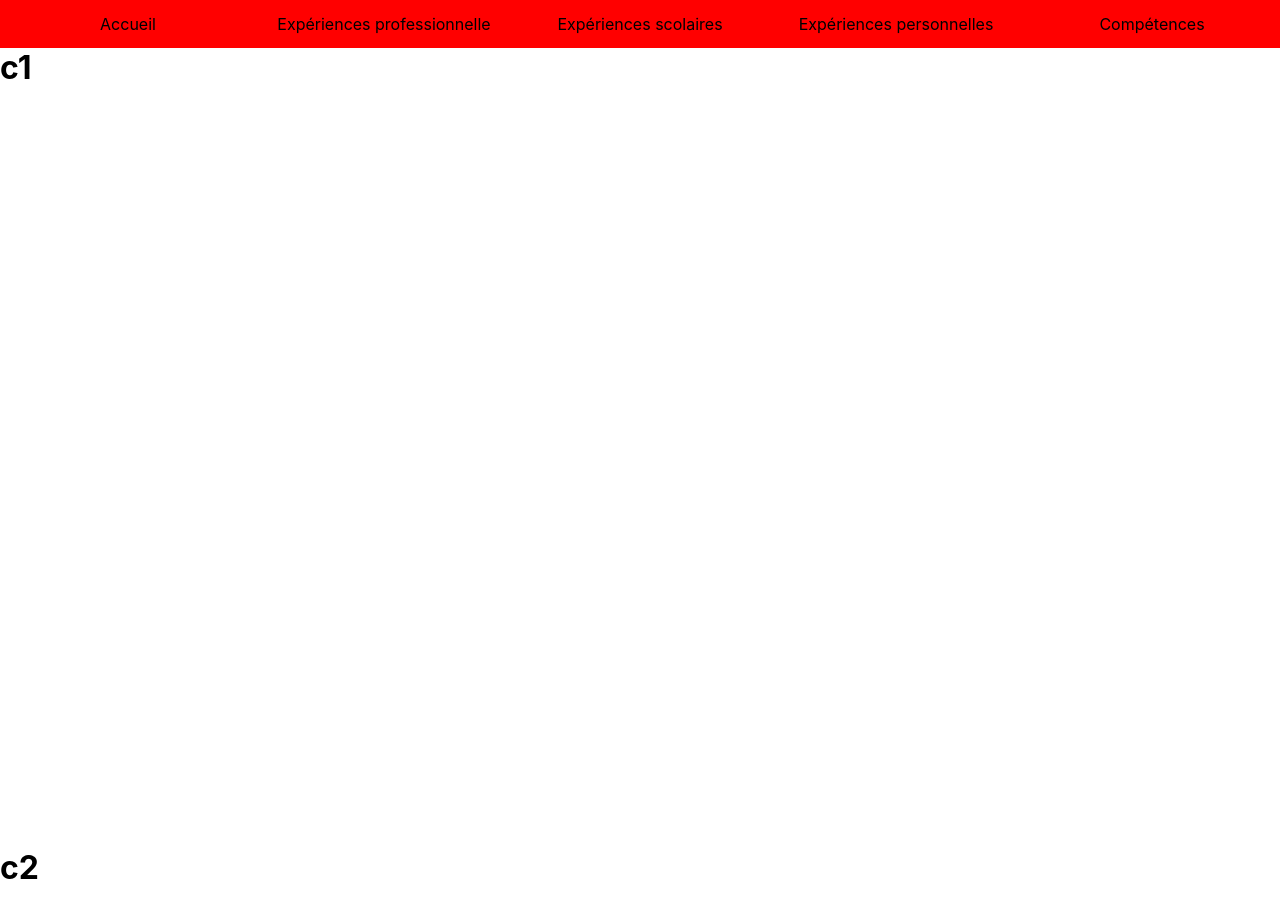
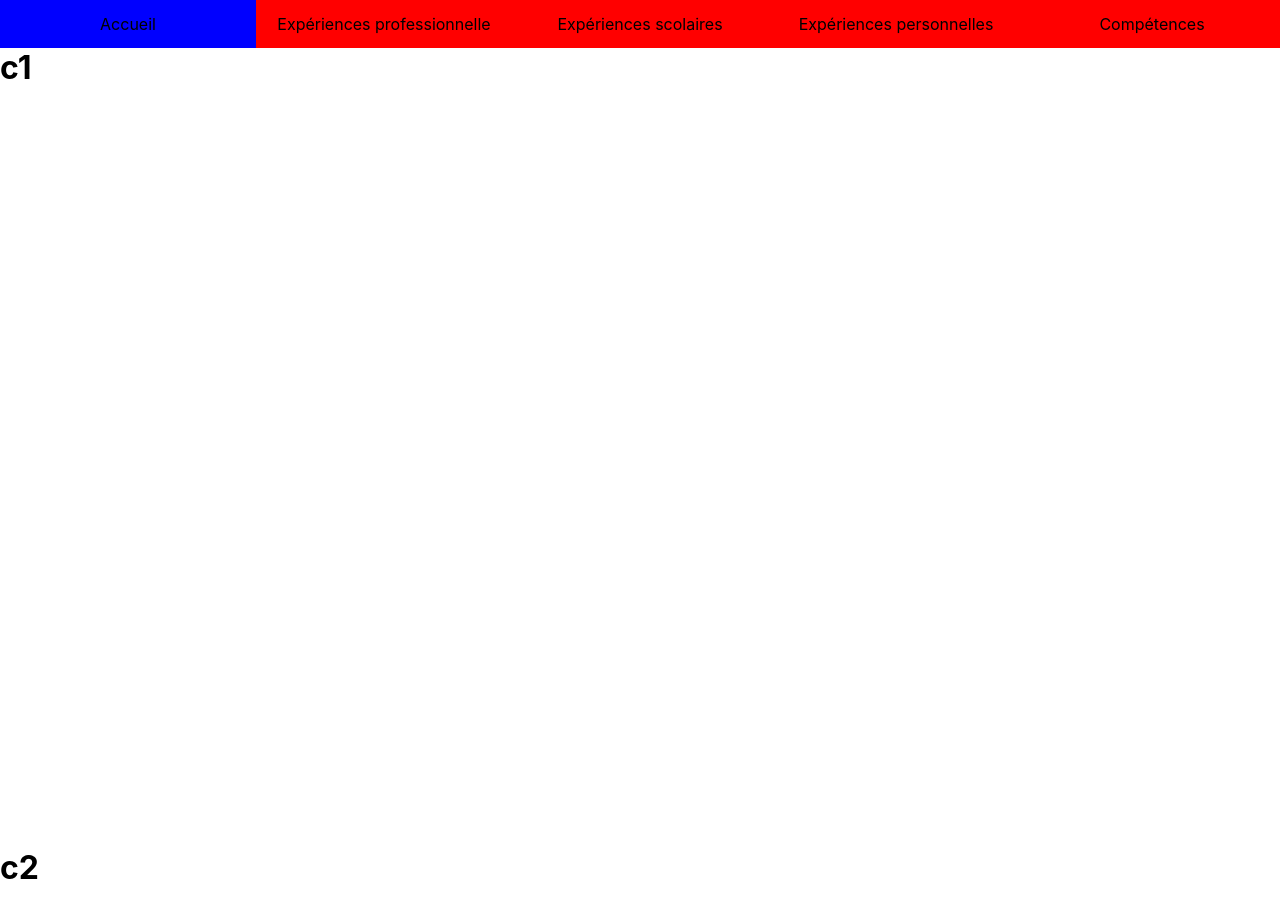
Before and after one commit to XavierCannere/Portfolio, a React (Create React App) app: page / in a window 1280 px wide. Shown: the top 918 px of the page. Built offline with nearby package versions, Linux system fonts and the light colour scheme.

Commit message:
[1.2] Blocage de la navbar et prototype de redirection

```diff
--- a/src/Content.css
+++ b/src/Content.css
@@ -1,3 +1,3 @@
-* {
+.Content {
     height: 100vh;
 }
--- a/src/Header.css
+++ b/src/Header.css
@@ -4,11 +4,15 @@
     background-color: red;
     display: flex;
     align-items: center;
+    position: sticky;
+    top: 0;
+    z-index: 1000;
 }
 
 ul {
     display: flex;
     list-style-type: none;
+    height: 100%;
     width: 100%;
     justify-content: center;
 }
@@ -19,3 +23,7 @@ li {
     justify-content: center;
     align-items: center;
 }
+
+li:hover {
+    background-color: blue;
+}
--- a/src/Header.js
+++ b/src/Header.js
@@ -1,10 +1,15 @@
 import './Header.css';
 
 function Header() {
+
+    const moveTo = () => {
+        window.scrollTo(0, 0);
+    }
+
     return (
       <div className="Header">
         <ul>
-            <li>Accueil</li>
+            <li onClick={moveTo}>Accueil</li>
             <li>Expériences professionnelle</li>
             <li>Expériences scolaires</li>
             <li>Expériences personnelles</li>
```
